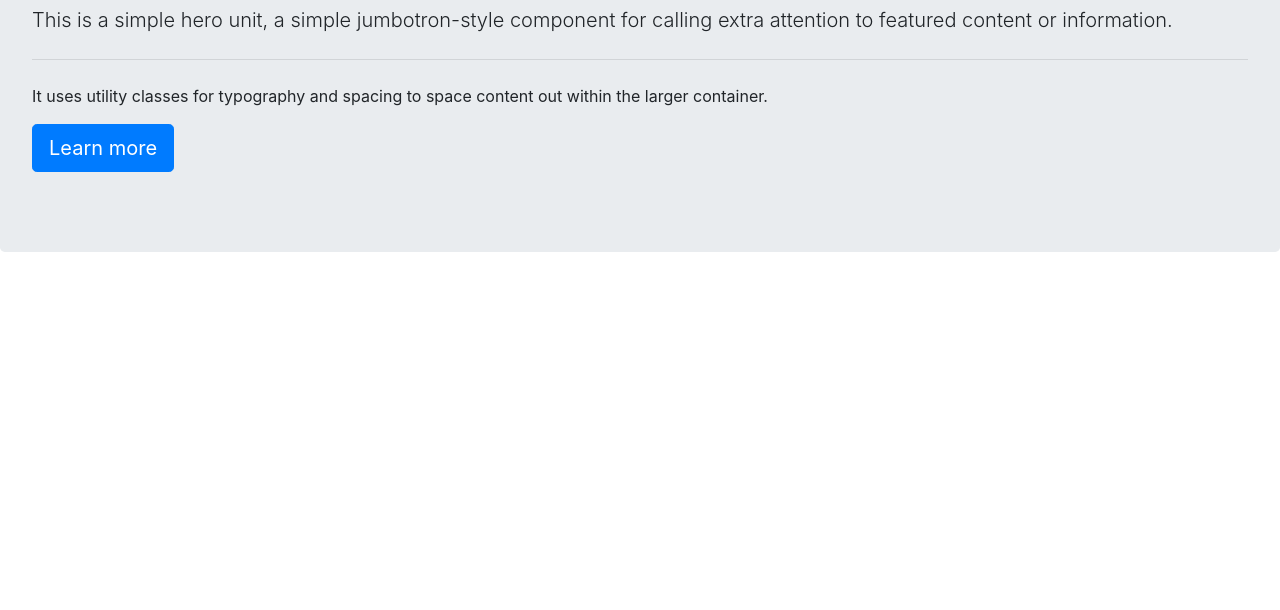
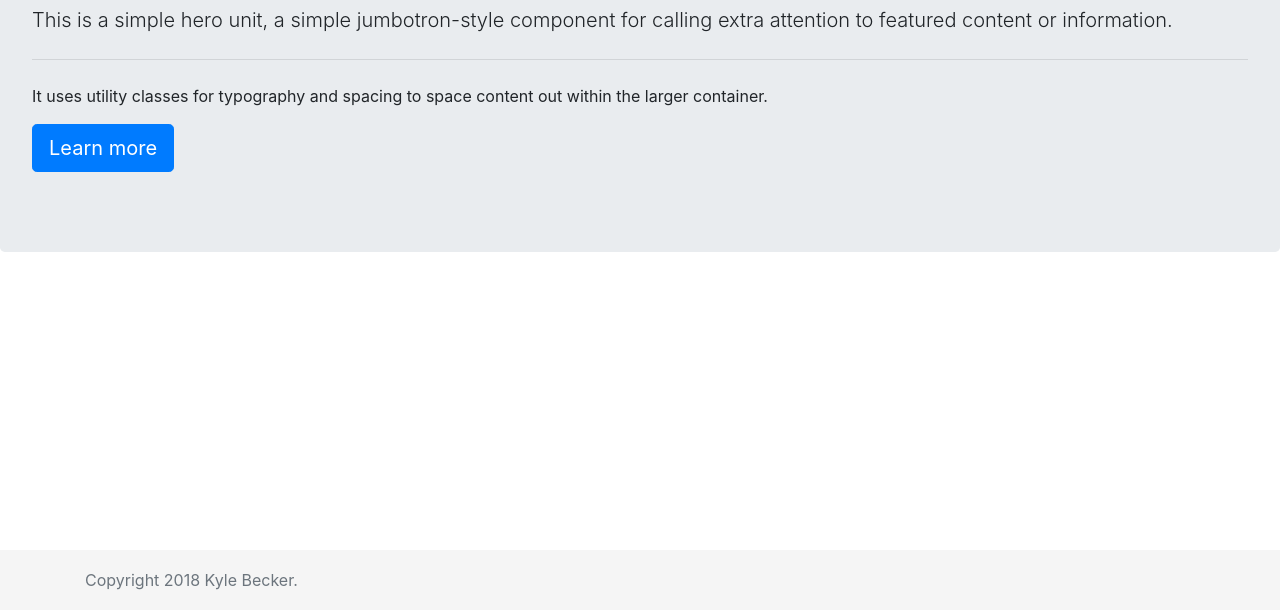
Before and after one commit to kmbecker/Portfolio, a plain HTML site: page index.html in a window 1280 px wide. Shown: the part 190-800 px from the top of the page. Drawn offline with nearby package versions, Linux system fonts and the light colour scheme.

Commit message:
basic file structure

```diff
--- a/index.html
+++ b/index.html
@@ -3,14 +3,13 @@
 <head>
 	<title>Kyle Becker</title>
 	<link rel="stylesheet" href="https://maxcdn.bootstrapcdn.com/bootstrap/4.0.0/css/bootstrap.min.css" integrity="sha384-Gn5384xqQ1aoWXA+058RXPxPg6fy4IWvTNh0E263XmFcJlSAwiGgFAW/dAiS6JXm" crossorigin="anonymous">
+	<link rel="stylesheet" type="text/css" href="styles/styles.css">
 	<script src="https://code.jquery.com/jquery-3.2.1.slim.min.js" integrity="sha384-KJ3o2DKtIkvYIK3UENzmM7KCkRr/rE9/Qpg6aAZGJwFDMVNA/GpGFF93hXpG5KkN" crossorigin="anonymous"></script>
 	<script src="https://cdnjs.cloudflare.com/ajax/libs/popper.js/1.12.9/umd/popper.min.js" integrity="sha384-ApNbgh9B+Y1QKtv3Rn7W3mgPxhU9K/ScQsAP7hUibX39j7fakFPskvXusvfa0b4Q" crossorigin="anonymous"></script>
 	<script src="https://maxcdn.bootstrapcdn.com/bootstrap/4.0.0/js/bootstrap.min.js" integrity="sha384-JZR6Spejh4U02d8jOt6vLEHfe/JQGiRRSQQxSfFWpi1MquVdAyjUar5+76PVCmYl" crossorigin="anonymous"></script>
 </head>
 	<body>
 
-	<!-- Begin Website Container -->
-	<div class="wrapper">
 		<!-- Menu Bar -->
 	<nav class="navbar navbar-expand-lg navbar-dark bg-dark">
 		<a class="navbar-brand" href="#">Kyle Becker</a>
@@ -36,7 +35,7 @@
 	</nav>
 	<!-- End Menu Bar -->
 </div>
-	</body>
+
 
 	<div class="jumbotron">
   		<h1 class="display-4">Hello, world!</h1>
@@ -46,8 +45,13 @@
   			<p class="lead">
     		<a class="btn btn-primary btn-lg" href="#" role="button">Learn more</a>
   			</p>
-
-<!-- End Website Container -->
 	</div>
-
+	<!-- Footer -->
+	<footer class="footer">
+    	<div class="container">
+        <span class="text-muted">Copyright 2018 Kyle Becker.</span>
+    	</div>
+    </footer>
+    <!-- End Footer -->
+</body>
 </html>
--- /dev/null
+++ b/styles/styles.css
@@ -0,0 +1,35 @@
+html {
+  position: relative;
+  min-height: 100%;
+}
+body {
+  /* Margin bottom by footer height */
+  margin-bottom: 60px;
+}
+.footer {
+  position: absolute;
+  bottom: 0;
+  width: 100%;
+  /* Set the fixed height of the footer here */
+  height: 60px;
+  line-height: 60px; /* Vertically center the text there */
+  background-color: #f5f5f5;
+}
+
+
+/* Custom page CSS
+-------------------------------------------------- */
+/* Not required for template or sticky footer method. */
+
+body > .container {
+  padding: 60px 15px 0;
+}
+
+.footer > .container {
+  padding-right: 15px;
+  padding-left: 15px;
+}
+
+code {
+  font-size: 80%;
+}
```
Also changed, not shown: contact.html (added), portfolio.html (added). Lines whose indentation alone changed are shown as unchanged.
